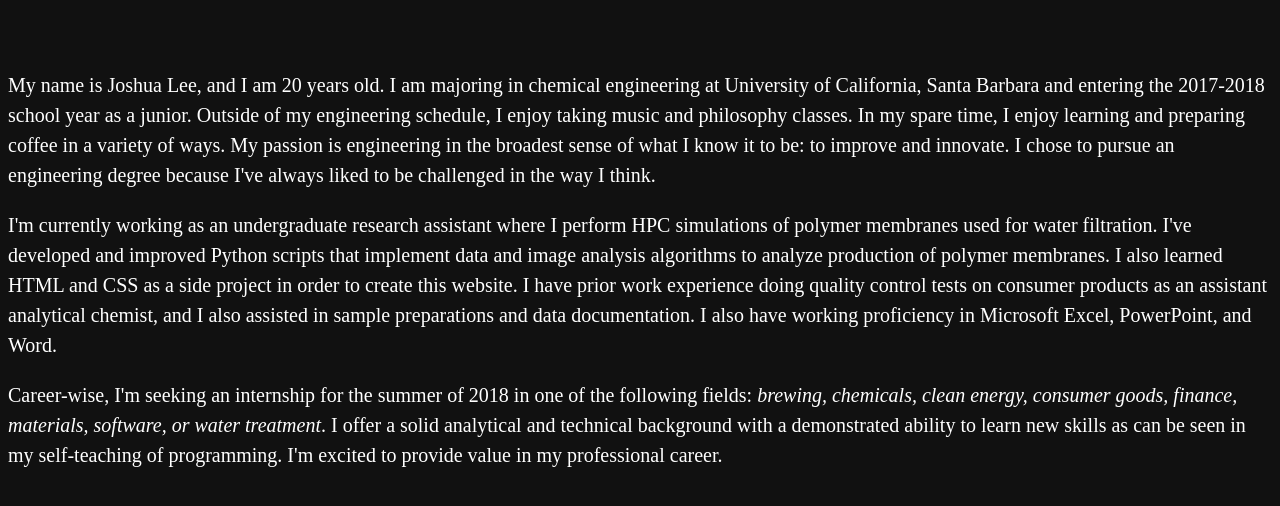
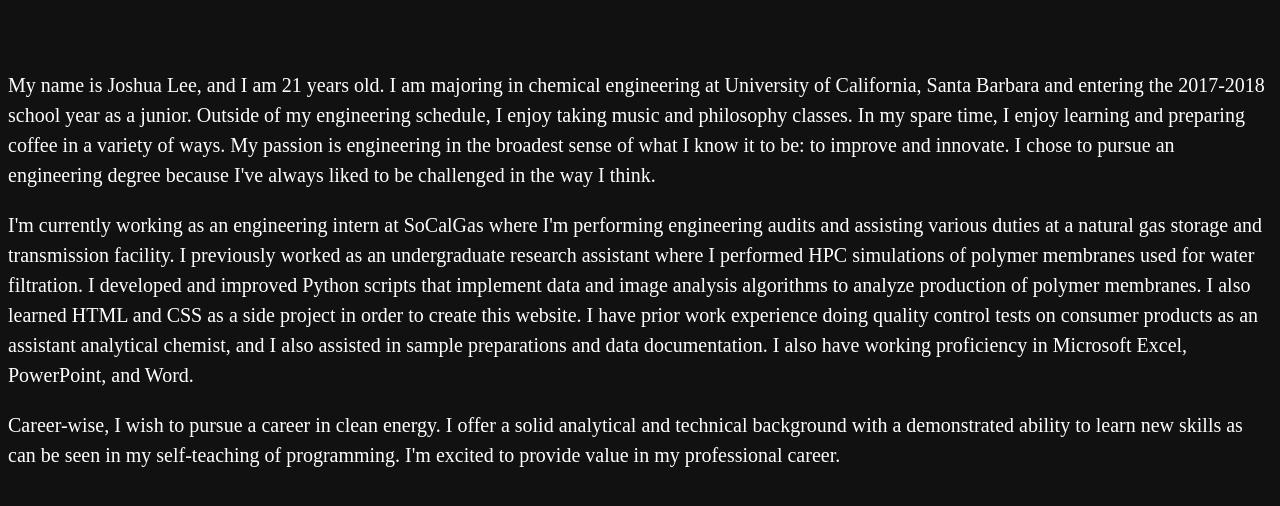
Before and after one commit to 1996leejoshua/1996leejoshua.github.io, a Jekyll site: the page built from index.html, in a window 1280 px wide and 900 px high, scrolled down 1473 px, cut to the strip 186-726 px from the top of the window. Shown: the top 506 px of the strip. Built offline with Jekyll 4.4.1, drawn with Linux system fonts in a browser that asks for light colours; some of the changed text lies outside the part shown.

Commit message:
Update index.html

```diff
--- a/index.html
+++ b/index.html
@@ -14,8 +14,8 @@
 		<div class="cd-container">
 			<!--<h2>aspiring engineer | self-taught programmer | self-declared creative</h2><br><br><br>-->
 			<p align="center"><strong>Define:</strong> 3rd year undergraduate student majoring in chemical engineering at UCSB seeking an internship for summer 2018</p>
-			<p align="center"><strong>Currently:</strong> Computational undergraduate research assistant in polymer science with a focus on membranes at <a href="http://www.mrl.ucsb.edu/~fredrickson/" target="_blank">Fredrickson Research Group</a></p>
-			<p align="center"><strong>Previously:</strong> Assistant analytical chemist that performed product testing and data management at <a href="http://adamsonlab.com/" target="blank">Adamson Analytical Laboratories, Inc.</a></p>
+			<p align="center"><strong>Currently:</strong> Engineering Intern at <a href="https://www.socalgas.com/" target="_blank">Southern California Gas Company</a></p>
+			<p align="center"><strong>Previously:</strong> Computational undergraduate research assistant in polymer science with a focus on membranes at <a href="http://www.mrl.ucsb.edu/~fredrickson/" target="_blank">Fredrickson Research Group</a></p>
 			<br><br><br>
 		</div>
 	</div>
@@ -31,13 +31,13 @@
 		<div class="cd-container">
 			<br><br><br>
 			<p>
-				My name is Joshua Lee, and I am 20 years old. I am majoring in chemical engineering at University of California, Santa Barbara and entering the 2017-2018 school year as a junior. Outside of my engineering schedule, I enjoy taking music and philosophy classes. In my spare time, I enjoy learning and preparing coffee in a variety of ways. My passion is engineering in the broadest sense of what I know it to be: to improve and innovate. I chose to pursue an engineering degree because I've always liked to be challenged in the way I think.
+				My name is Joshua Lee, and I am 21 years old. I am majoring in chemical engineering at University of California, Santa Barbara and entering the 2017-2018 school year as a junior. Outside of my engineering schedule, I enjoy taking music and philosophy classes. In my spare time, I enjoy learning and preparing coffee in a variety of ways. My passion is engineering in the broadest sense of what I know it to be: to improve and innovate. I chose to pursue an engineering degree because I've always liked to be challenged in the way I think.
 			</p>
 			<p>
-				I'm currently working as an undergraduate research assistant where I perform HPC simulations of polymer membranes used for water filtration. I've developed and improved Python scripts that implement data and image analysis algorithms to analyze production of polymer membranes. I also learned HTML and CSS as a side project in order to create this website. I have prior work experience doing quality control tests on consumer products as an assistant analytical chemist, and I also assisted in sample preparations and data documentation. I also have working proficiency in Microsoft Excel, PowerPoint, and Word.
+				I'm currently working as an engineering intern at SoCalGas where I'm performing engineering audits and assisting various duties at a natural gas storage and transmission facility. I previously worked as an undergraduate research assistant where I performed HPC simulations of polymer membranes used for water filtration. I developed and improved Python scripts that implement data and image analysis algorithms to analyze production of polymer membranes. I also learned HTML and CSS as a side project in order to create this website. I have prior work experience doing quality control tests on consumer products as an assistant analytical chemist, and I also assisted in sample preparations and data documentation. I also have working proficiency in Microsoft Excel, PowerPoint, and Word.
 			</p>
 			<p>
-				Career-wise, I'm seeking an internship for the summer of 2018 in one of the following fields: <i>brewing, chemicals, clean energy, consumer goods, finance, materials, software, or water treatment</i>. I offer a solid analytical and technical background with a demonstrated ability to learn new skills as can be seen in my self-teaching of programming. I'm excited to provide value in my professional career.
+				Career-wise, I wish to pursue a career in clean energy. I offer a solid analytical and technical background with a demonstrated ability to learn new skills as can be seen in my self-teaching of programming. I'm excited to provide value in my professional career.
 			</p>
 			<br><br><br>
 		</div>
```
